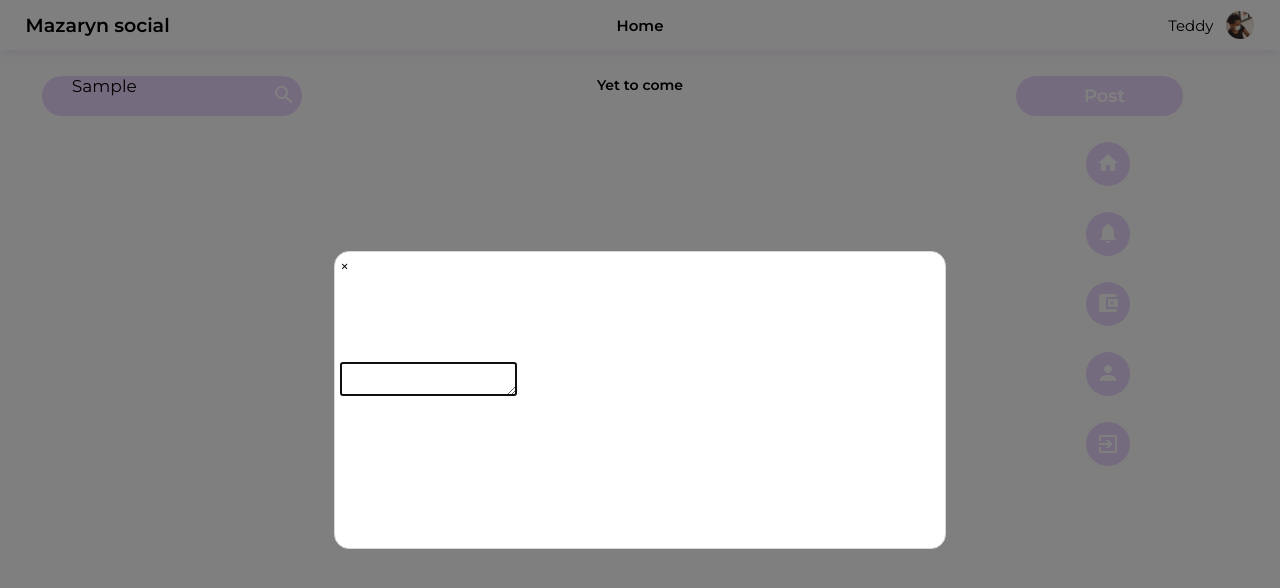
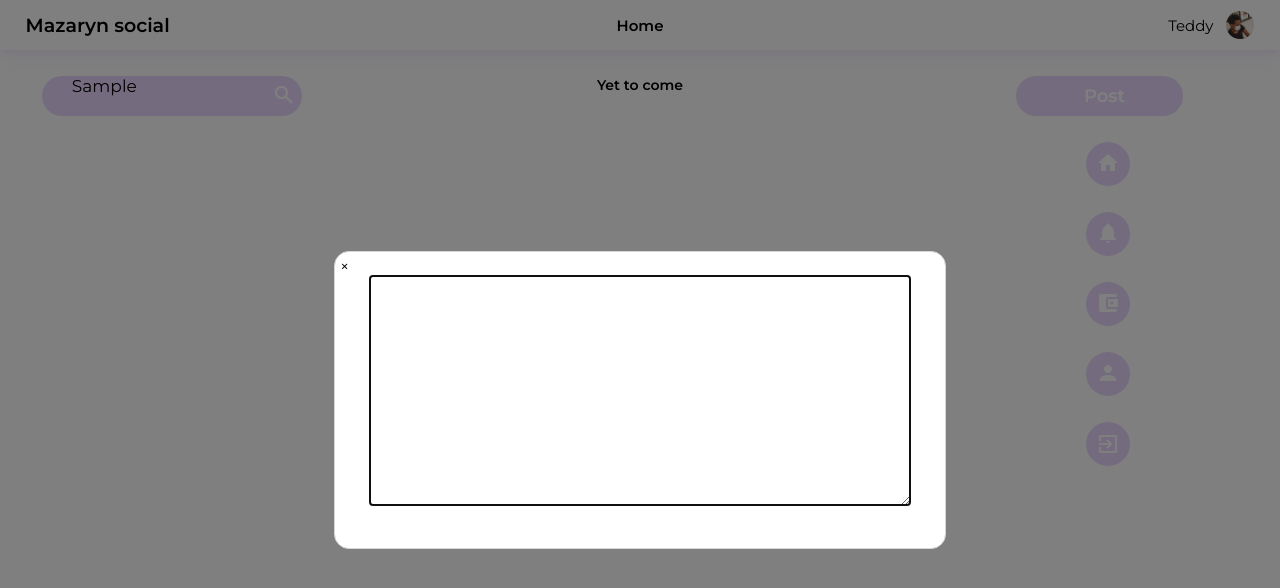
Before and after one commit to aiden77mori/mazaryn-frontend, a React (Create React App) app: page /wallet in a window 1280 px wide. Both pictures are taken after typing "Sample" into the empty fields and a click on the button "Post". Shown: the top 588 px of the page. Built offline with nearby package versions, Linux system fonts and the light colour scheme.

Commit message:
styles and some logic to the card component

```diff
--- a/src/components/right pane/PostCard/PostCard.css
+++ b/src/components/right pane/PostCard/PostCard.css
@@ -17,3 +17,15 @@
     height: 17.875rem;
     border-radius: 0.9375rem;
 }
+
+.popupForm{
+    width: 90%;
+    height: 80%;
+    margin: 0 auto;
+}
+
+.popupForm textarea{
+    width: 100%;
+    height: 100%;
+    border-style: none;
+}
--- a/src/components/right pane/PostCard/PostCard.js
+++ b/src/components/right pane/PostCard/PostCard.js
@@ -5,6 +5,16 @@ import 'reactjs-popup/dist/index.css';
 
 function PostCard() {
   const [open, setOpen] = useState(false);
+  const [post, setPost] = useState(null);
+
+  function handleChange(e){
+    setPost(e.target.value);
+  }
+
+  function handleSubmit(e){
+    e.preventDefault();
+    //post data to the backend
+  }
 
   function closeModal(){
     setOpen(false);
@@ -17,8 +27,8 @@ function PostCard() {
       </button>
       <Popup open={open} closeOnDocumentClick onClose={closeModal}>
         <a className="close" onClick={closeModal}>&times;</a>
-        <form>
-          <textarea />
+        <form className='popupForm' onSubmit={handleSubmit}>
+          <textarea onChange={handleChange}/>
         </form>
       </Popup>
     </div>
--- a/src/components/security/signin/signIn.css
+++ b/src/components/security/signin/signIn.css
@@ -20,7 +20,7 @@
     top: 60px;
 }
 
-form {
+.signInForm {
     position: absolute;
     top: 110px;
     display: flex;
--- a/src/components/security/signin/signIn.js
+++ b/src/components/security/signin/signIn.js
@@ -28,7 +28,7 @@ function SignIn({login, error}){
     return(
         <div className='sign-in-container'>
             <h2>Sign in to Mazaryn</h2>
-            <form onSubmit={handleSubmit}>
+            <form className='signInForm' onSubmit={handleSubmit}>
                 {
                 (error !== '') ? (<p>{error}</p>): ("")
                 }
--- a/src/components/security/signup/signUp.css
+++ b/src/components/security/signup/signUp.css
@@ -20,7 +20,7 @@
     top: 60px;
 }
 
-form {
+.signUpForm {
     position: absolute;
     top: 110px;
 }
--- a/src/components/security/signup/signUp.js
+++ b/src/components/security/signup/signUp.js
@@ -31,7 +31,7 @@ function SignUp(){
     return(
         <div className='sign-up-container'>
             <h2>Sign up to Mazaryn</h2>
-            <form onSubmit={handleSubmit}>
+            <form className='signUpForm' onSubmit={handleSubmit}>
                 <div className='input'>
                     <label htmlFor="email">Email</label>
                     <input type="email" name="email" id="email" value={email} onChange={handleChange}/>
```
